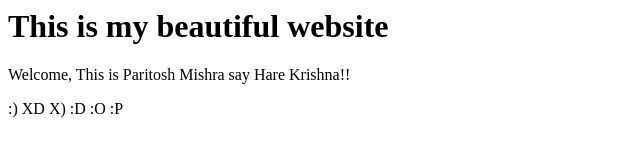
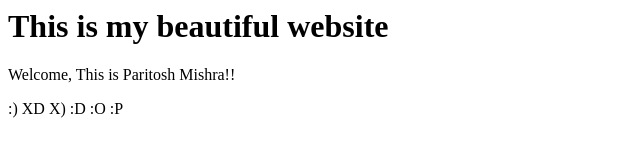
Before and after one commit to paritosh921/devops-repo, a plain HTML site: page index.html in a window 1280 px wide. Shown: the whole page, without its empty margins (0-640 px from the left). Drawn offline with Linux system fonts and the light colour scheme.

Commit message:
Update index.html

```diff
--- a/index.html
+++ b/index.html
@@ -1,6 +1,6 @@
 <html>
 <title>This is my web site</title>
 <h1>This is my beautiful website</h1>
-<p>Welcome, This is Paritosh Mishra say Hare Krishna!!</p>
+<p>Welcome, This is Paritosh Mishra!!</p>
 <p> :) XD X) :D :O :P</p>
 </html>
```
